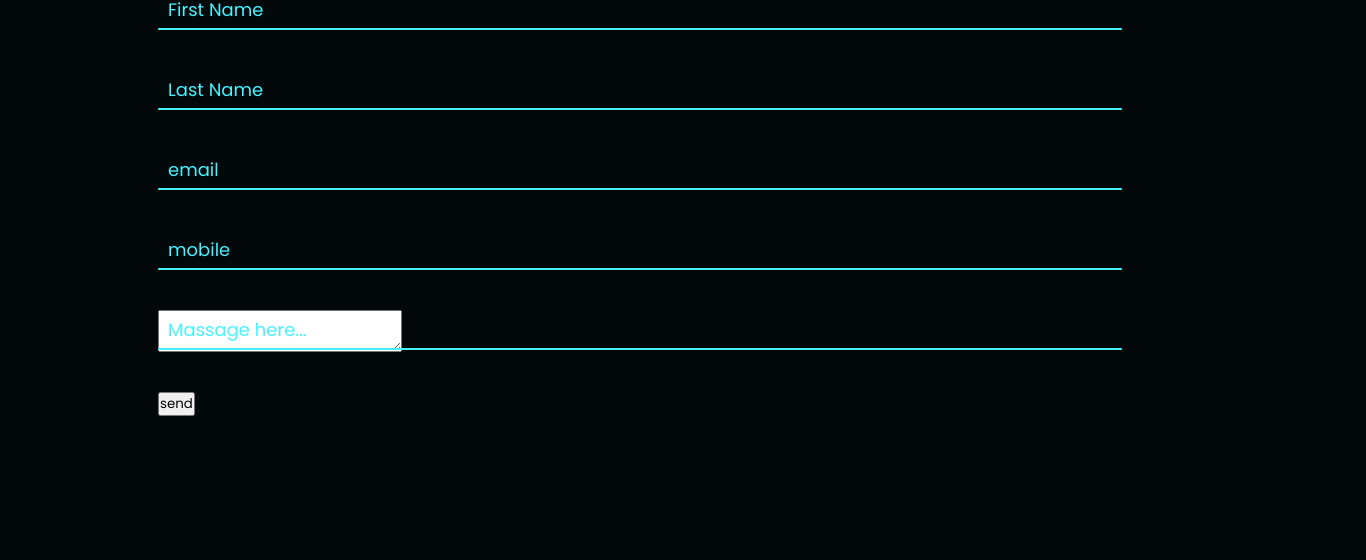
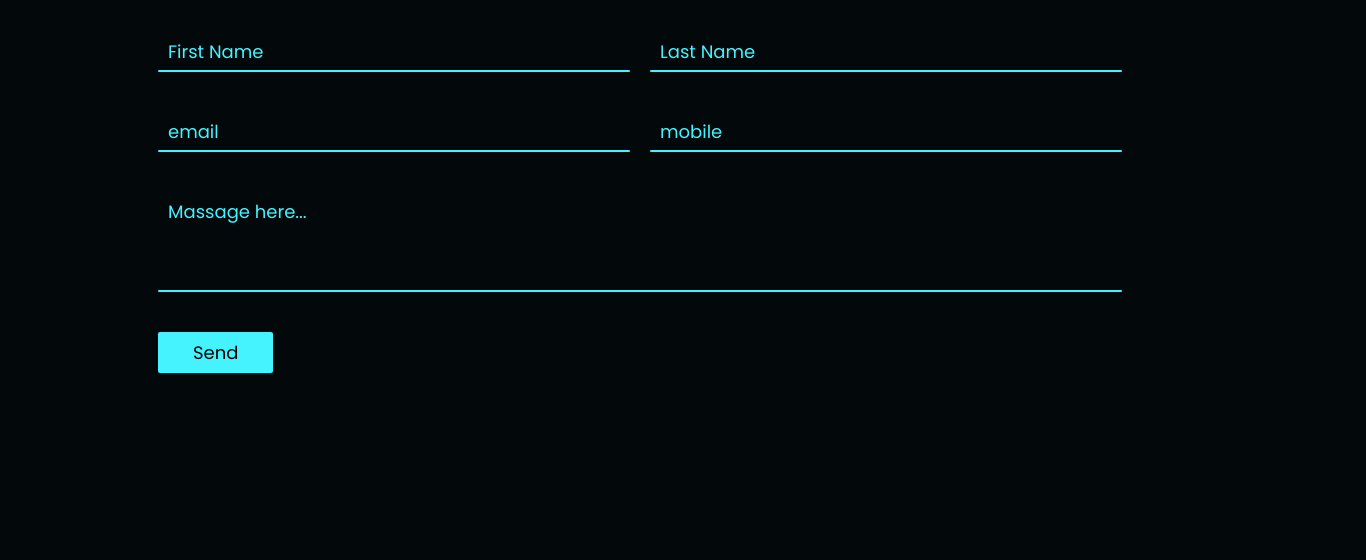
Before and after one commit to sseungjae/contactpractice, a plain HTML site: page index.html in a window 1280 px wide. Shown: the part 240-800 px from the top of the page, 1366 px wide, since content can reach past the window. Drawn offline with Linux system fonts and the light colour scheme.

Commit message:
add
add form

```diff
--- a/index.html
+++ b/index.html
@@ -44,8 +44,7 @@
       <div class="row100">
         <div class="col">
           <div class="inputBox textarea">
-            <textarea required=""></textarea>
-            <input type="text" name="" required="required" />
+            <textarea required="required"></textarea>
             <span class="text">Massage here...</span>
             <span class="line"></span>
           </div>
@@ -53,7 +52,9 @@
       </div>
       <div class="row100">
         <div class="col">
-          <input type="submit" value="send">
+          <input type="submit" value="Send" />
+        </div>
+      </div>
     </div>
   </body>
 </html>
--- a/style.css
+++ b/style.css
@@ -32,7 +32,7 @@ body {
   position: relative;
   width: 100%;
   display: grid;
-  grid-template-columns: repeat(autofit, minmax(300px, 1fr));
+  grid-template-columns: repeat(auto-fit, minmax(300px, 1fr));
 }
 
 .container .row100 .col {
@@ -50,7 +50,8 @@ body {
   color: #45f3ff;
 }
 
-.container .row100 .inputBox input {
+.container .row100 .inputBox input,
+.container .row100 .inputBox.textarea textarea {
   position: absolute;
   width: 100%;
   height: 100%;
@@ -76,7 +77,8 @@ body {
   pointer-events: none;
 }
 
-.container .row100 .inputBox input:focus + .text {
+.container .row100 .inputBox input:focus + .text,
+.container .row100 .inputBox input:valid + .text {
   top: -35px;
   left: -10px;
 }
@@ -97,3 +99,37 @@ body {
 .container .row100 .inputBox input:valid ~ .line {
   height: 100%;
 }
+
+.container .row100 .inputBox.textarea {
+  position: relative;
+  width: 100%;
+  height: 100px;
+  padding: 10px 0;
+}
+
+.container .row100 .inputBox.textarea textarea {
+  height: 100%;
+  resize: none;
+}
+
+.container .row100 .inputBox textarea:focus + .text,
+.container .row100 .inputBox textarea:valid + .text {
+  top: -35px;
+  left: -10px;f
+}
+
+.container .row100 .inputBox textarea:focus ~ .line,
+.container .row100 .inputBox textarea:valid ~ .line {
+  height: 100%;
+}
+
+input[type="submit"]{
+  border: none;
+  padding: 7px 35px;
+  cursor: pointer;
+  outline: none;
+  background: #45f3ff;
+  color: #000;
+  font-size: 18px;
+  border-radius: 2px;
+}
```
